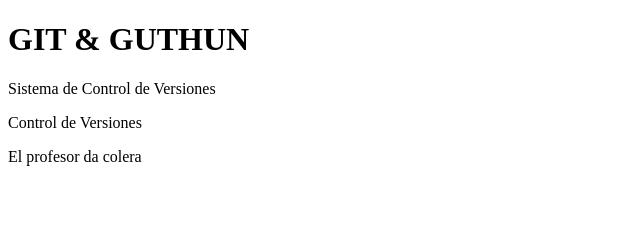
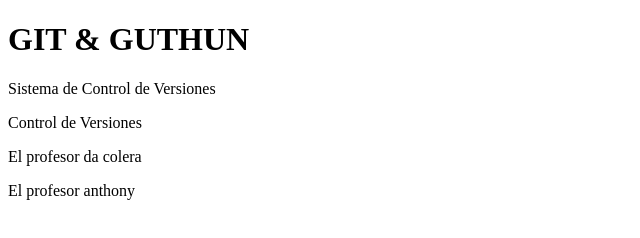
Before and after one commit to ricardo94cosme/link, a plain HTML site: page index.html in a window 1280 px wide. Shown: the whole page, without its empty margins (0-640 px from the left). Drawn offline with Linux system fonts and the light colour scheme.

Commit message:
el profesor

```diff
--- a/index.html
+++ b/index.html
@@ -11,5 +11,6 @@
     <p>Sistema de Control de Versiones</p>
     <p>Control de Versiones</p>
     <b1>El profesor da colera</b1>
+    <p>El profesor anthony</p>
 </body>
 </html>
```
